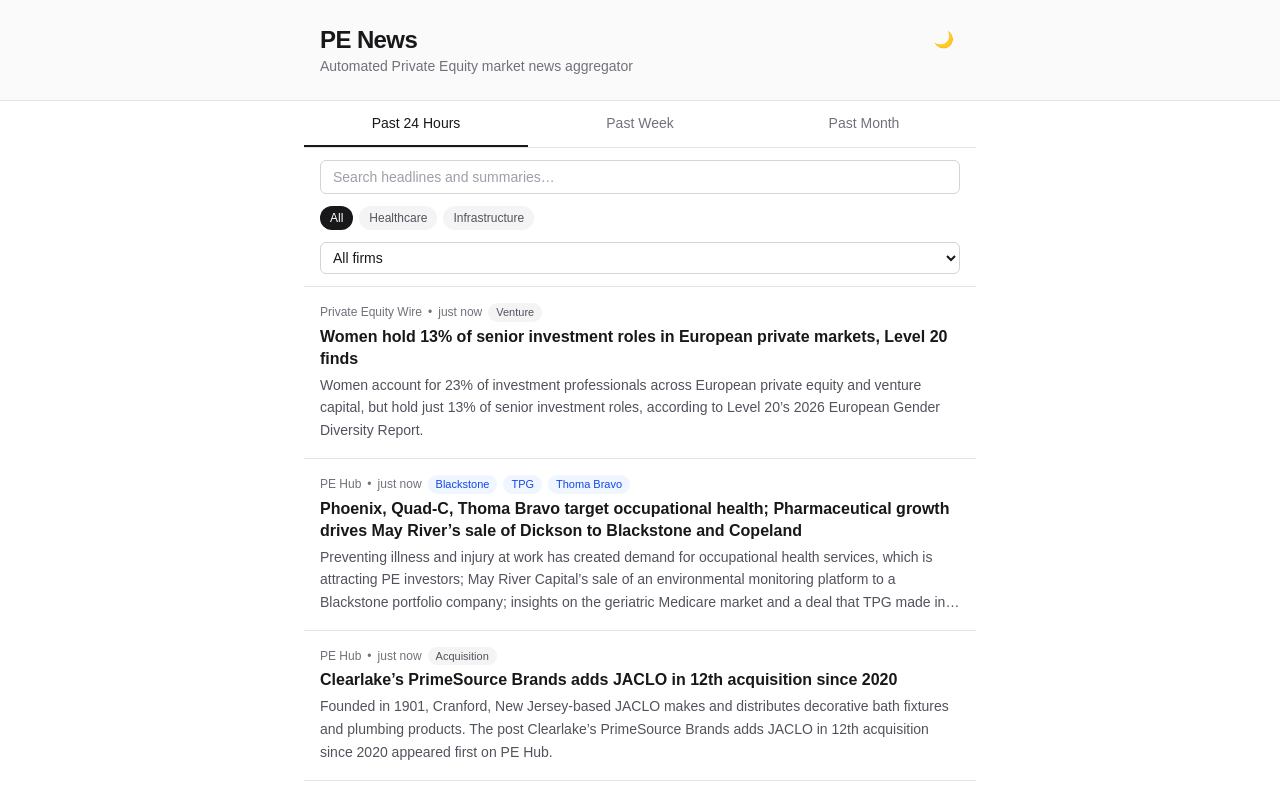
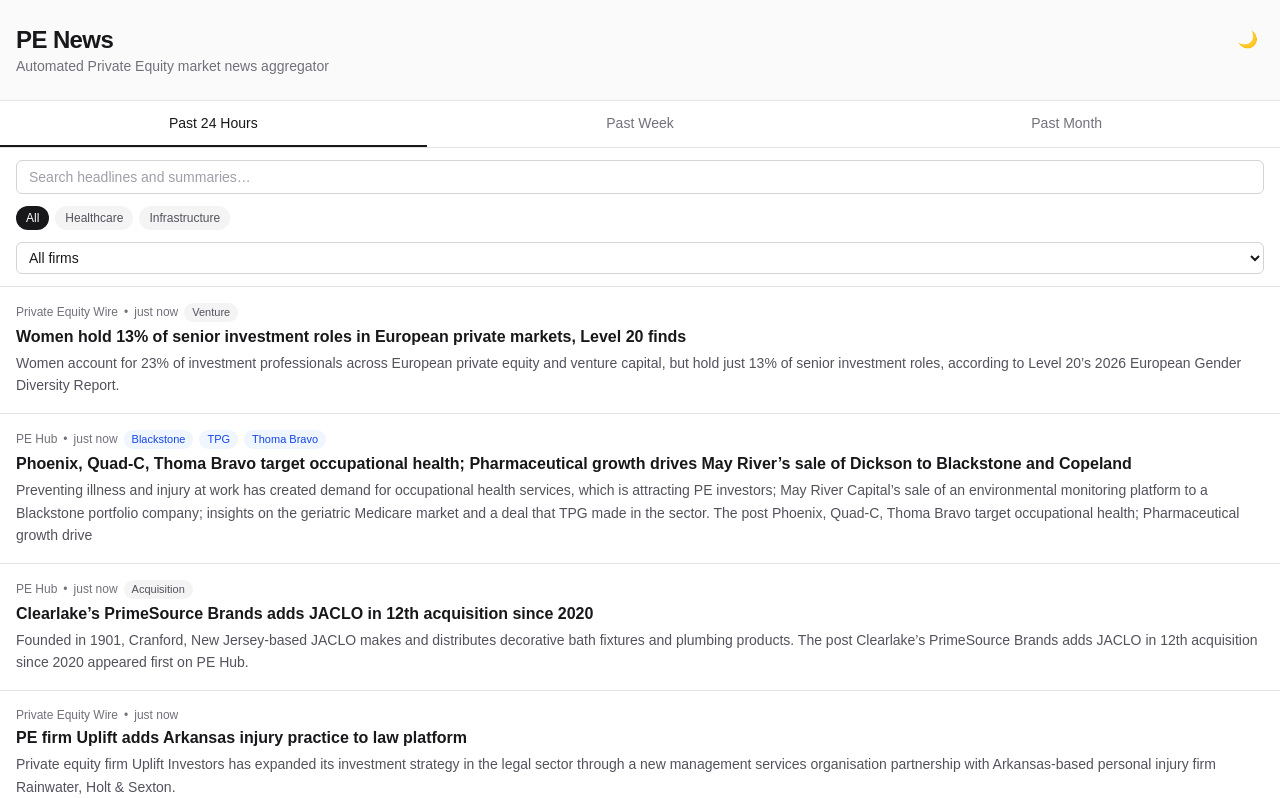
Before and after one commit to adiag321/Private-Equity-Market-News-Aggregator, a Next.js app: page / in a window 1280 px wide. Shown: the top 798 px of the page. Built offline with nearby package versions, Linux system fonts and the light colour scheme.

Commit message:
Make layout full-width, remove centered max-width column

```diff
--- a/src/app/page.tsx
+++ b/src/app/page.tsx
@@ -10,7 +10,7 @@
   return (
     <div className="min-h-screen bg-zinc-50 dark:bg-black">
       <header className="border-b border-zinc-200 dark:border-zinc-800">
-        <div className="mx-auto flex max-w-2xl items-start justify-between px-4 py-6">
+        <div className="flex items-start justify-between px-4 py-6">
           <div>
             <h1 className="text-2xl font-bold tracking-tight text-zinc-900 dark:text-zinc-50">
               PE News
--- a/src/components/NewsFeed.tsx
+++ b/src/components/NewsFeed.tsx
@@ -46,7 +46,7 @@
   }, [articles, activeTab, activeSector, activeFirm, query]);
 
   return (
-    <div className="mx-auto flex w-full max-w-2xl flex-col">
+    <div className="flex w-full flex-col">
       <nav className="sticky top-0 z-10 flex border-b border-zinc-200 bg-white/90 backdrop-blur dark:border-zinc-800 dark:bg-black/90">
         {TIME_TABS.map((tab) => (
           <button
```
